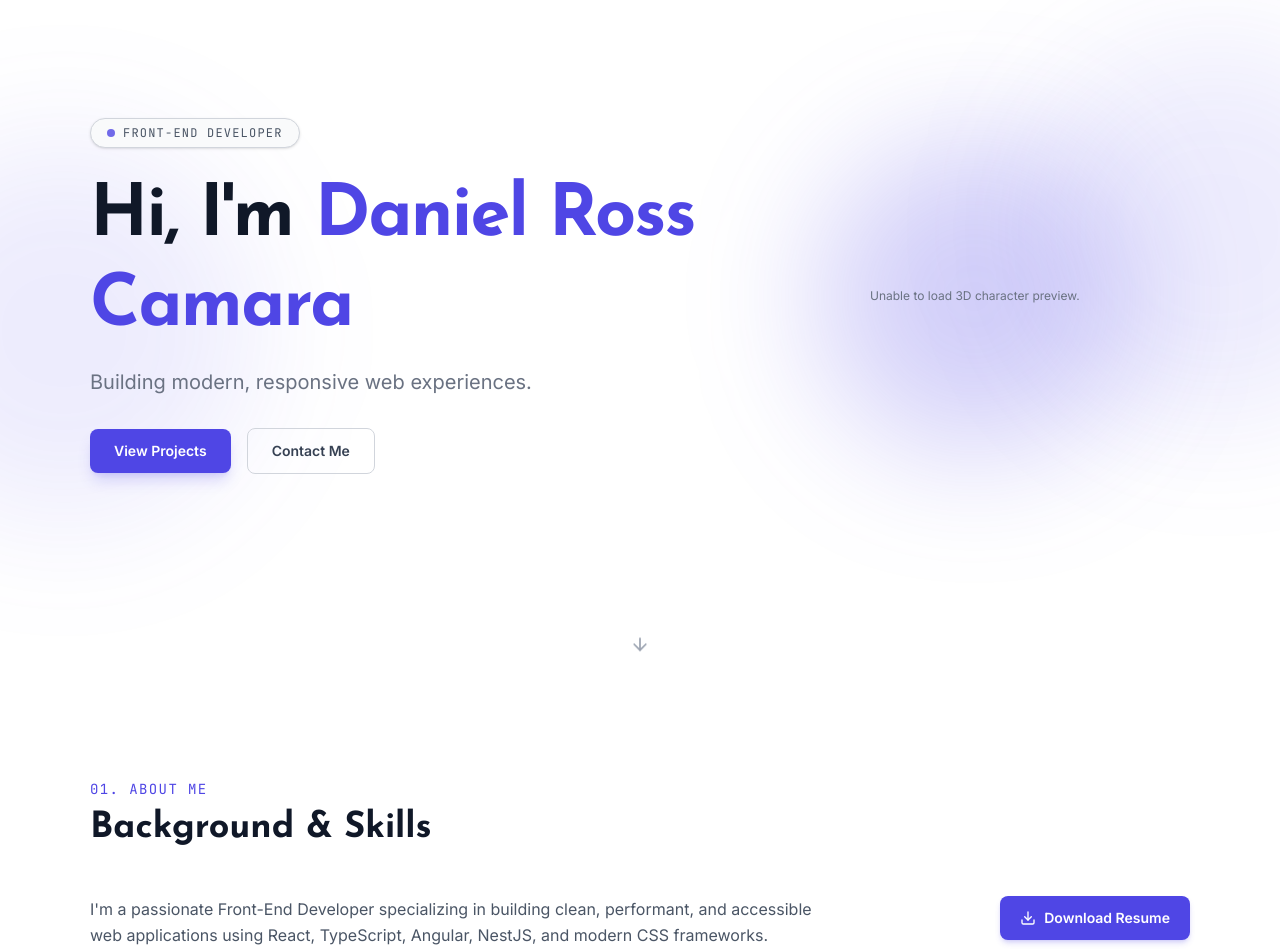
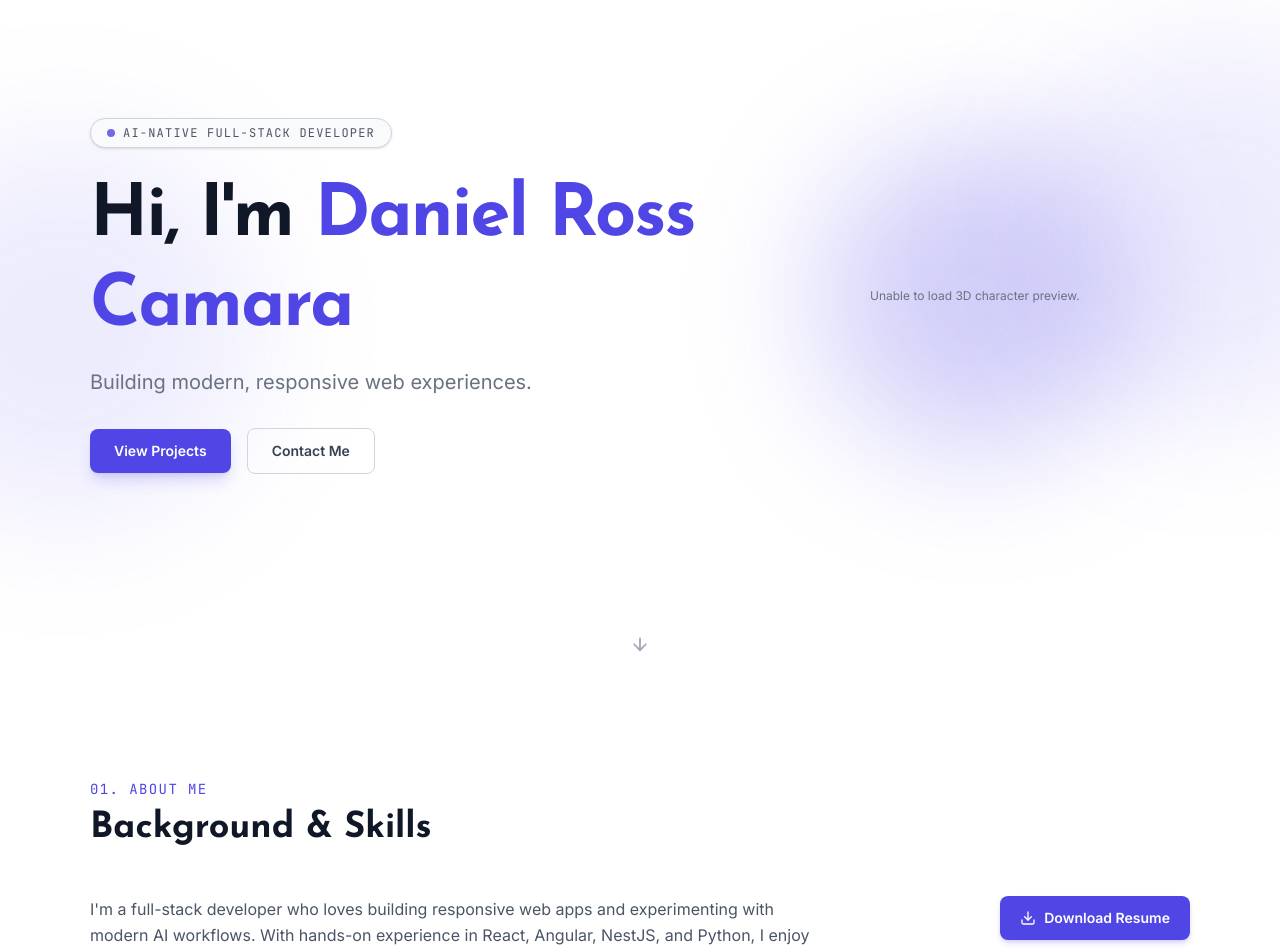
Before and after one commit to danielrosscamara/my-portfolio, a React (Vite) app: page / in a window 1280 px wide. Shown: the part 120-1072 px from the top of the page. Built offline with nearby package versions, Linux system fonts and the light colour scheme; no server answers.

Commit message:
revised role and about me

```diff
--- a/src/data/portfolioData.ts
+++ b/src/data/portfolioData.ts
@@ -2,9 +2,9 @@ import type { Project, Skill, Experience, SocialLink } from '../types/portfolio'
 
 export const personalInfo = {
   name: 'Daniel Ross Camara',
-  role: 'Front-End Developer',
+  role: 'AI-Native Full-Stack Developer',
   tagline: 'Building modern, responsive web experiences.',
-  bio: `I'm a passionate Front-End Developer specializing in building clean, performant, and accessible web applications using React, TypeScript, Angular, NestJS, and modern CSS frameworks.`,
+  bio: `I'm a full-stack developer who loves building responsive web apps and experimenting with modern AI workflows. With hands-on experience in React, Angular, NestJS, and Python, I enjoy turning ideas into clean, reliable software from the database up to the user interface.`,
   email: 'danielrosscamara@gmail.com',
   resumeUrl: 'https://drive.google.com/file/d/1UuLKqz5Xhk8XFtkmsv1nHZuOc8ZDCf0m/view?usp=sharing',
 };
```
